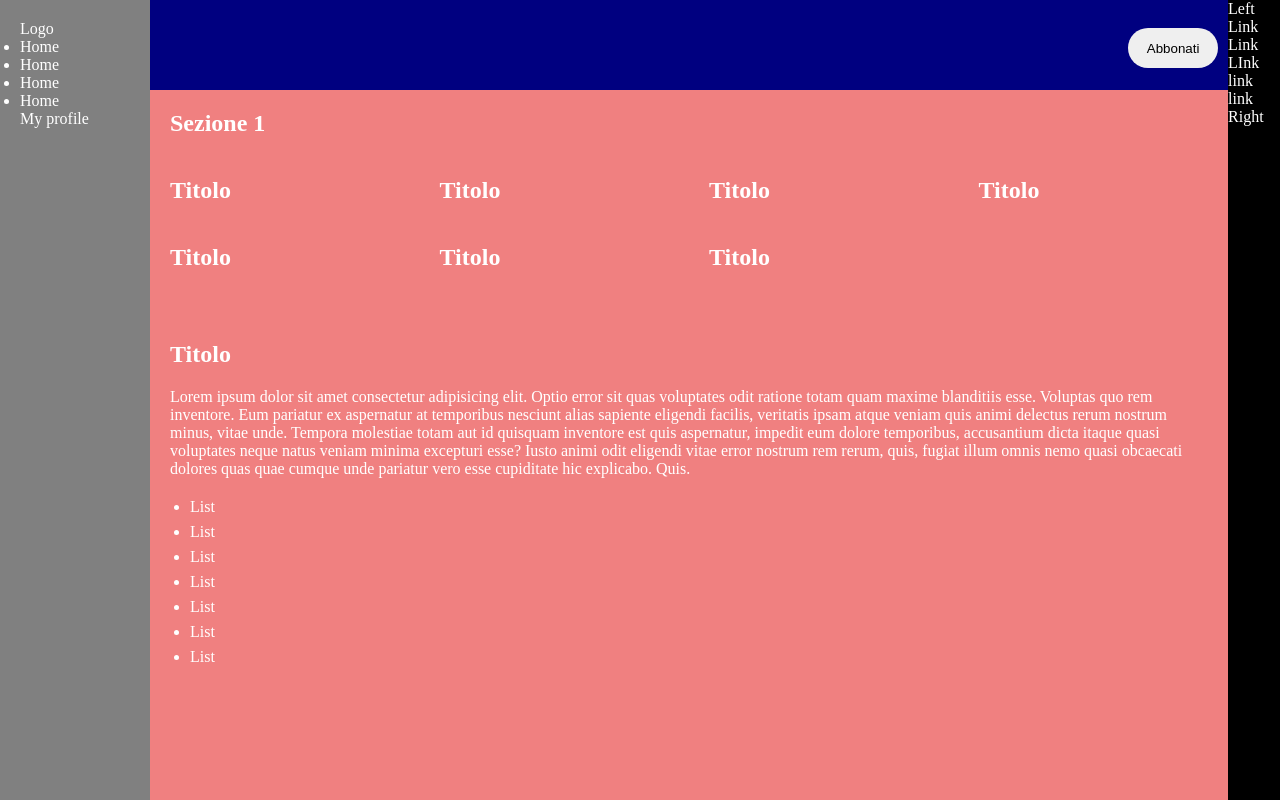
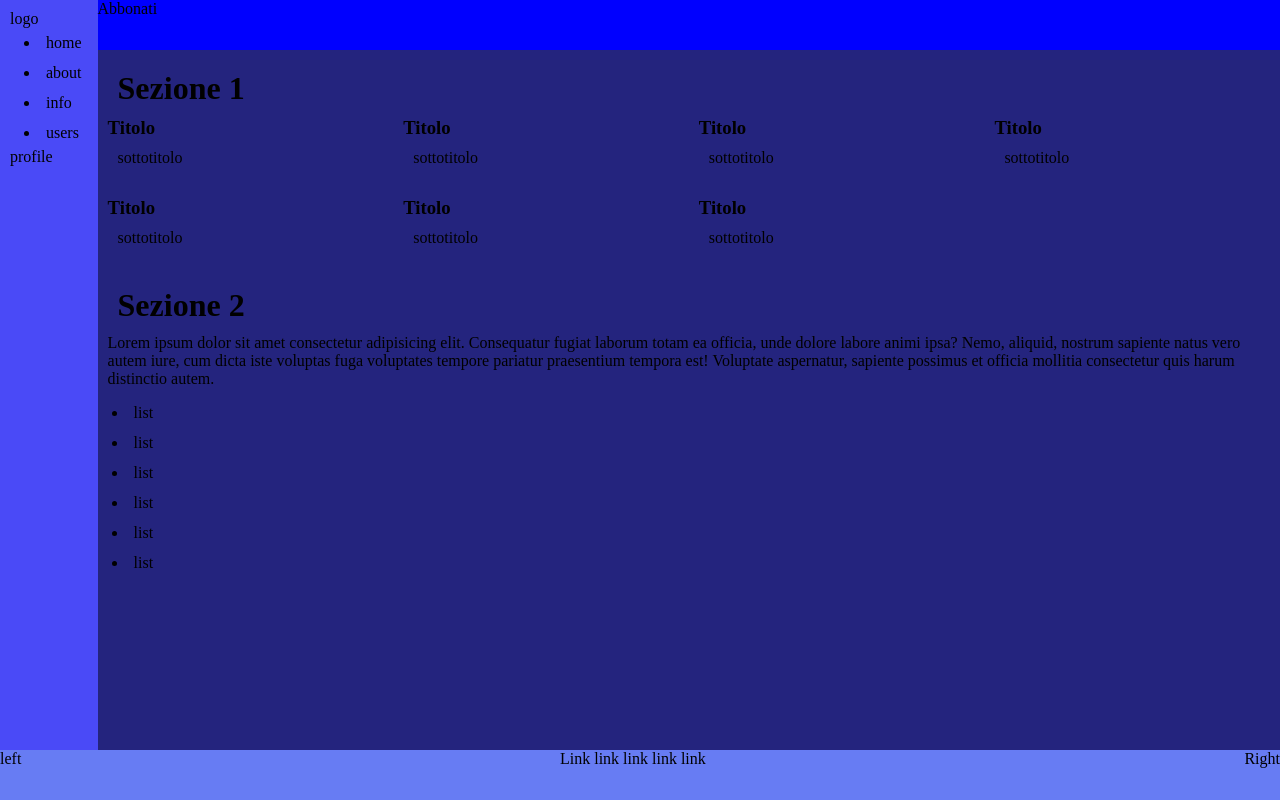
Before and after one commit to RiccardoMarino00/html-css-viewport, a plain HTML site: page index.html in a window 1280 px wide. Drawn offline with Linux system fonts and the light colour scheme.

Commit message:
Fixed: general structure

```diff
--- a/css/index.css
+++ b/css/index.css
@@ -28,16 +28,47 @@ a{
     display: flex;
 }
 
+.container-main{
+    display: flex;
+}
+
+.sidebar{
+    height: 100vh;
+}
+
+.row, .sidebar{
+    /* flex-direction: column; */
+}
+
+.debug .sidebar{
+    border: 1px solid black;
+    padding: 20px;
+}
+
+.debug .content{
+    border: 1px solid red;
+    padding: 20px;
+}
+
+.debug .footer{
+    border: 1px solid blue;
+    padding: 20px;
+}
+
 
                                               /* HEADER */
 
 
-.header-app{
+/* .header-app{
     display: flex;
     background-color: black;
     color: white;
     height: 100vh;
 
+}
+
+.row, .sidebar{
+    display: inline-block;
 }
 
 .header-app nav{
@@ -99,4 +130,4 @@ main{
 
 .list-item{
     margin-top: 7px;
-}
+} */
--- a/index.html
+++ b/index.html
@@ -3,71 +3,88 @@
 <head>
     <meta charset="UTF-8">
     <meta name="viewport" content="width=device-width, initial-scale=1.0">
-    <link rel="stylesheet" href="./css/index.css">
-    <title>Viewport</title>
+    <link rel="stylesheet" href="prova.css">
+    <title>Document</title>
 </head>
 <body>
-    <div class="header-app">
-        <nav>
-            <div class="col-4">Logo</div>
-            <ul class="col-4">
-             <li>Home</li>
-             <li>Home</li>
-             <li>Home</li>
-             <li>Home</li>
+    <div class="app">
+        <nav class="nav">
+            <div class="row-nav">
+                <div>logo</div>
+                <ul>
+                    <li>home</li>
+                    <li>about</li>
+                    <li>info</li>
+                    <li>users</li>
                 </ul>
-            <div class="col-4">My profile</div>
+                <div>profile</div>
+            </div>
+
         </nav>
 
-        <main>
-            <section class="main-header">
-                <a href="#"><button class="abbonati">Abbonati</button></a>
-            </section>
+        <main class="main">
+            <div class="button">
+                <a href="#" class="abbonati">Abbonati</a>
+            </div>
 
-            <section>
+            <h1>Sezione 1</h1>
+
             <div class="container">
                 <div class="row">
-                        <h1 class="col-title">Sezione 1</h1>
-                        <div class="col-7"><h1>Titolo</h1></div>
-                        <div class="col-7"><h1>Titolo</h1></div>
-                        <div class="col-7"><h1>Titolo</h1></div>
-                        <div class="col-7"><h1>Titolo</h1></div>
-                        <div class="col-7"><h1>Titolo</h1></div>
-                        <div class="col-7"><h1>Titolo</h1></div>
-                        <div class="col-7"><h1>Titolo</h1></div>
+                    <div class="col-7">
+                        <h3>Titolo</h3>
+                        <p>sottotitolo</p>
+                    </div>
+                    <div class="col-7">
+                        <h3>Titolo</h3>
+                        <p>sottotitolo</p>
+                    </div>
+                    <div class="col-7">
+                        <h3>Titolo</h3>
+                        <p>sottotitolo</p>
+                    </div>
+                    <div class="col-7">
+                        <h3>Titolo</h3>
+                        <p>sottotitolo</p>
+                    </div>
+                    <div class="col-7">
+                        <h3>Titolo</h3>
+                        <p>sottotitolo</p>
+                    </div>
+                    <div class="col-7">
+                        <h3>Titolo</h3>
+                        <p>sottotitolo</p>
+                    </div>
+                    <div class="col-7">
+                        <h3>Titolo</h3>
+                        <p>sottotitolo</p>
                     </div>
                 </div>
-            </section>
+            </div>
 
-            <section>
-                <div class="title-paragraph">
-                    <h1 class="title">Titolo</h1>
-                    <p class="paragraph">Lorem ipsum dolor sit amet consectetur adipisicing elit. Optio error sit quas voluptates odit ratione totam quam maxime blanditiis esse. Voluptas quo rem inventore. Eum pariatur ex aspernatur at temporibus nesciunt alias sapiente eligendi facilis, veritatis ipsam atque veniam quis animi delectus rerum nostrum minus, vitae unde. Tempora molestiae totam aut id quisquam inventore est quis aspernatur, impedit eum dolore temporibus, accusantium dicta itaque quasi voluptates neque natus veniam minima excepturi esse? Iusto animi odit eligendi vitae error nostrum rem rerum, quis, fugiat illum omnis nemo quasi obcaecati dolores quas quae cumque unde pariatur vero esse cupiditate hic explicabo. Quis.</p>
-                    <ul class="list">
-                        <li class="list-item">List</li>
-                        <li class="list-item">List</li>
-                        <li class="list-item">List</li>
-                        <li class="list-item">List</li>
-                        <li class="list-item">List</li>
-                        <li class="list-item">List</li>
-                        <li class="list-item">List</li>
+            <h1>Sezione 2</h1>
+            <p>Lorem ipsum dolor sit amet consectetur adipisicing elit. Consequatur fugiat laborum totam ea officia, unde dolore labore animi ipsa? Nemo, aliquid, nostrum sapiente natus vero autem iure, cum dicta iste voluptas fuga voluptates tempore pariatur praesentium tempora est! Voluptate aspernatur, sapiente possimus et officia mollitia consectetur quis harum distinctio autem.</p>
+            <ul>
+                <li>list</li>
+                <li>list</li>
+                <li>list</li>
+                <li>list</li>
+                <li>list</li>
+                <li>list</li>
             </ul>
+
+        </main>
     </div>
-            </section>
-        </main>
 
-        <footer>
+    <footer class="footer">
         <div class="container">
-                <div class="row">
-                    <div class="col-3">Left</div>
-                    <div class="col-3">Link Link LInk link link</div>
+            <div class="row-footer">
+                <div class="col-3">left</div>
+                <div class="col-3">Link link link link link</div>
                 <div class="col-3">Right</div>
             </div>
         </div>
     </footer>
-    </div>
-
-
 
 </body>
 </html>
--- /dev/null
+++ b/prova.css
@@ -0,0 +1,93 @@
+*{
+    margin: 0;
+    padding: 0;
+    box-sizing: border-box;
+}
+
+a{
+    text-decoration: none;
+    color: currentColor;
+}
+
+ul{
+    margin-left: 30px;
+}
+
+
+
+.app{
+    height: calc(100vh - 50px);
+    display: flex;
+}
+
+                                                      /* SIDEBAR */
+
+.nav{
+    min-width: 80px;
+    background-color: rgb(74, 74, 247);
+    padding: 10px;
+    flex-shrink: 0;
+}
+
+.row-nav{
+    display: flex;
+    flex-wrap: wrap;
+    flex-direction: column;
+
+
+}
+
+
+                                                         /* MAIN */
+
+.main{
+    flex-grow: 1;
+    background-color: rgb(36, 36, 126);
+    height: calc(100vh - 50px);
+}
+
+.button{
+    height: 50px;
+    background-color: blue;
+}
+
+.abbondati{
+    background-color: white;
+}
+
+.row{
+    display: flex;
+    flex-wrap: wrap;
+}
+
+.col-7{
+    width: 25%;
+    padding: 10px;
+}
+
+h1{
+    margin-top: 20px;
+    margin-left: 20px;
+}
+
+p{
+    margin: 10px;
+}
+
+li{
+    padding: 6px;
+}
+
+                                                        /* FOOTER */
+
+.footer{
+    height: 50px;
+    background-color: rgb(103, 124, 243);
+}
+
+
+.row-footer{
+    display: flex;
+    flex-wrap: wrap;
+    justify-content: space-between;
+}
```
Lines whose indentation alone changed are shown as unchanged.
